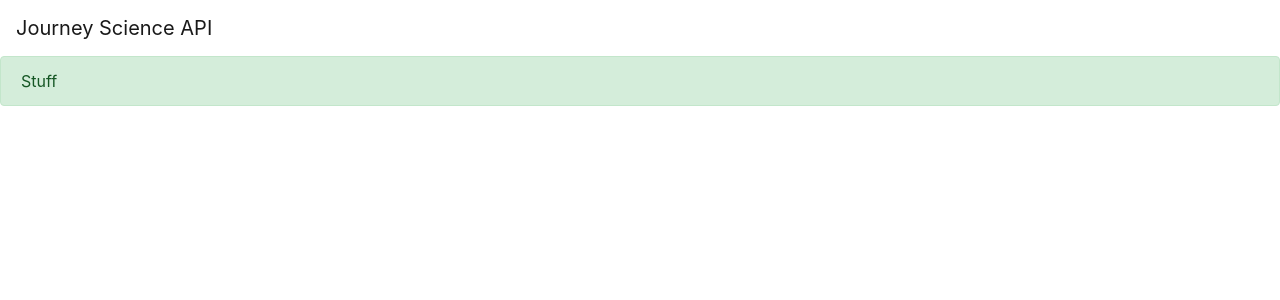
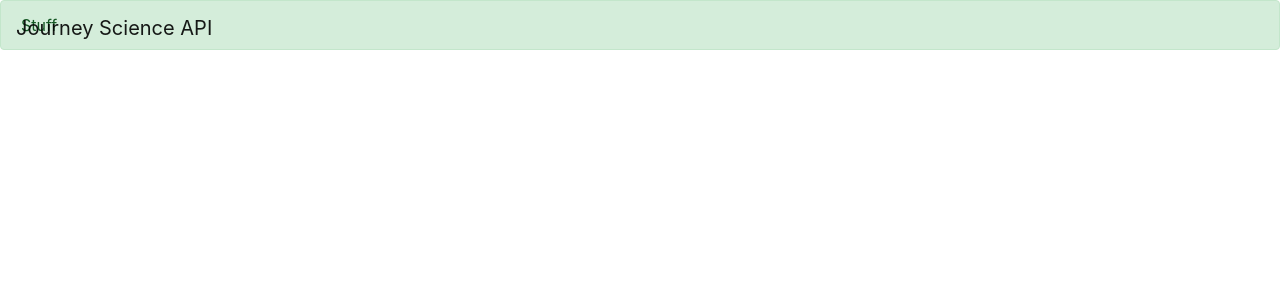
Before and after one commit to lslee714/JourneyScienceApi, a Flask app: page / in a window 1280 px wide. Shown: the top 300 px of the page. Run offline with Flask 2, Linux system fonts and the light colour scheme; tables that the repository leaves empty hold one stand-in row (values such as "Sample post"); some libraries are stand-ins or nearby versions.

Commit message:
Restructured layout/DOM for better UX

```diff
--- a/app/static/scss/calls.scss
+++ b/app/static/scss/calls.scss
@@ -1,4 +1,9 @@
+.contents {
+    margin-top: 50px;
+}
+
 .upload-form {
+    position: fixed;
     margin-left: 20px;
     margin-top: 20px;
 }
--- a/app/templates/layout.html
+++ b/app/templates/layout.html
@@ -12,7 +12,7 @@
         <title>{% block title %}{% endblock %}</title>
     </head>
     <body>
-        <nav class="navbar navbar-expand-lg navbar-light journey-science-nav">
+        <nav class="navbar navbar-expand-lg fixed-top navbar-light journey-science-nav">
             <a class="navbar-brand navbar-item" href="/">Journey Science API</a>
             <ul class="navbar-nav ml-auto">
                 <li>
@@ -21,7 +21,7 @@
                 </li>
           </ul>
         </nav>
-        <main {% block ngAttrs %} {% endblock %}>
+        <main class="contents" {% block ngAttrs %} {% endblock %}>
             {% block body %}
             {% endblock %}
         </main>
```
Also changed, not shown: app/templates/calls/index.html (+14 -0 lines).
